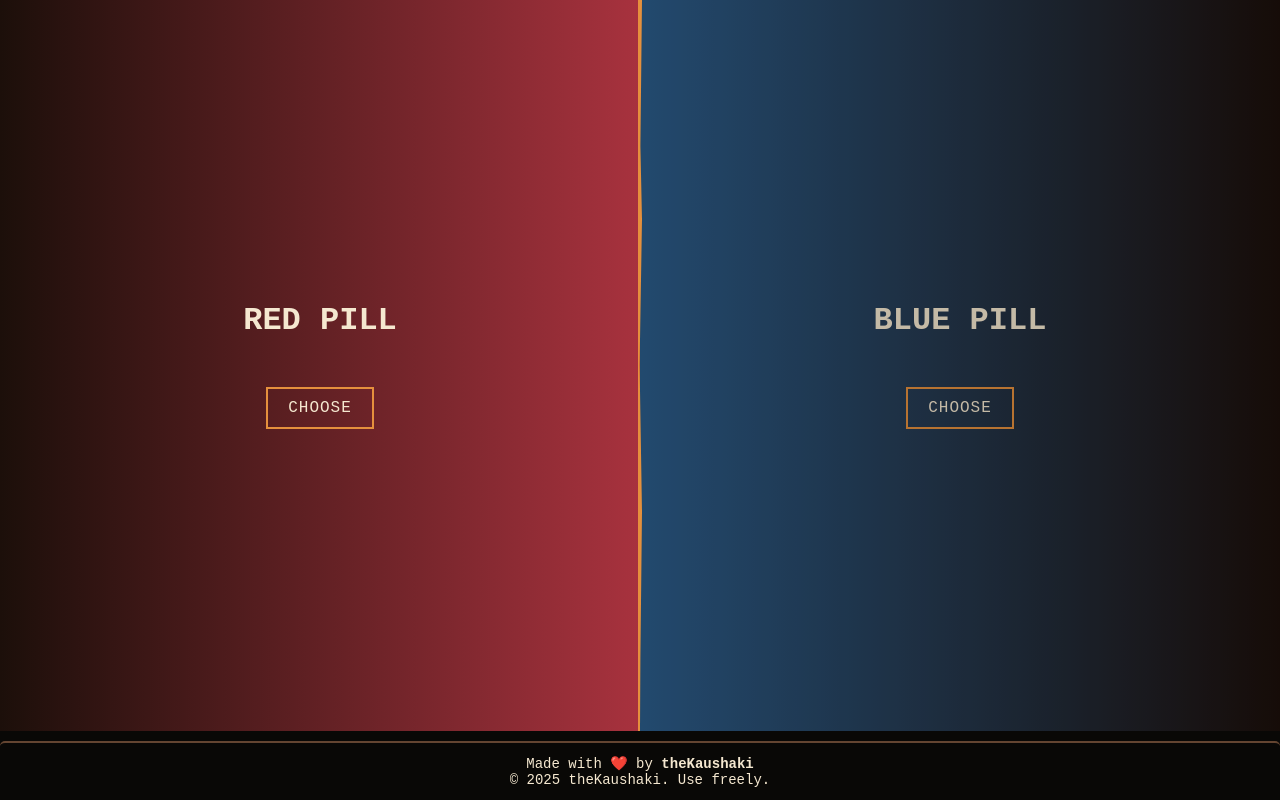
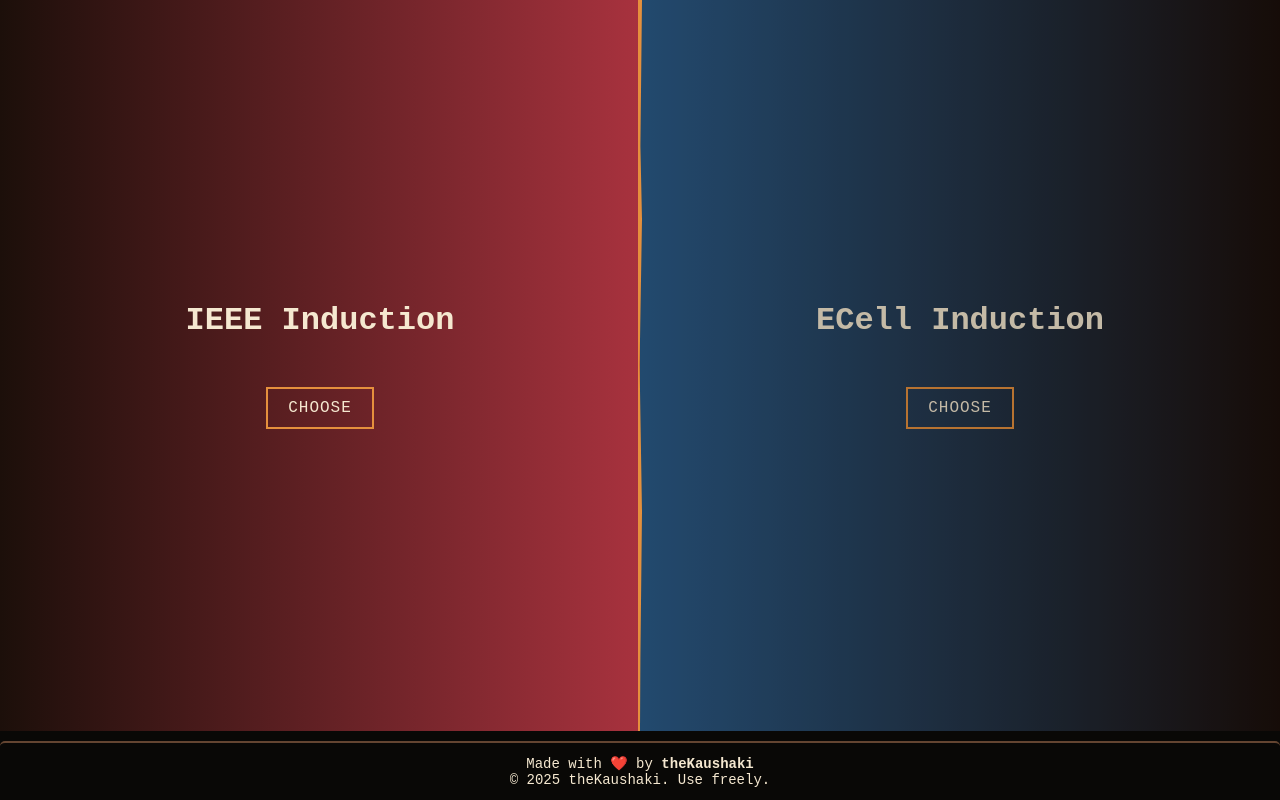
Before and after one commit to theKaushaki/induction-works, a plain HTML site: page index.html in a window 1280 px wide. Drawn offline with Linux system fonts and the light colour scheme.

Commit message:
minor text change in homepage

```diff
--- a/index.html
+++ b/index.html
@@ -116,14 +116,14 @@
 <body>
   <div class="container">
     <div class="side red-side">
-      <h1>RED PILL</h1>
+      <h1>IEEE Induction</h1>
       <button class="btn" onclick="location.href='portfolio.html'">Choose</button>
     </div>
 
     <div class="divider"></div>
 
     <div class="side blue-side">
-      <h1>BLUE PILL</h1>
+      <h1>ECell Induction</h1>
       <button class="btn" onclick="location.href='movie-review.html'">Choose</button>
     </div>
   </div>
```
Also changed, not shown: portfolio.html (line endings or trailing spaces).
